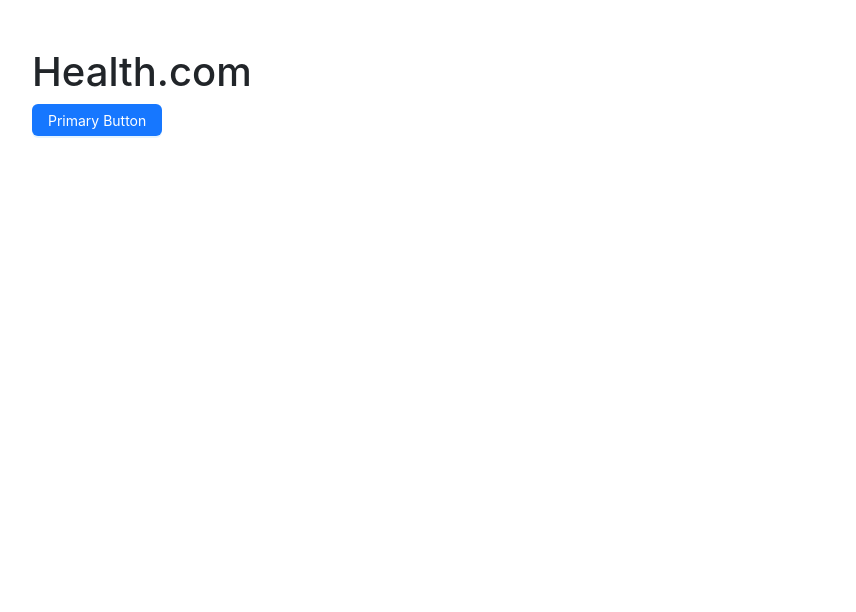
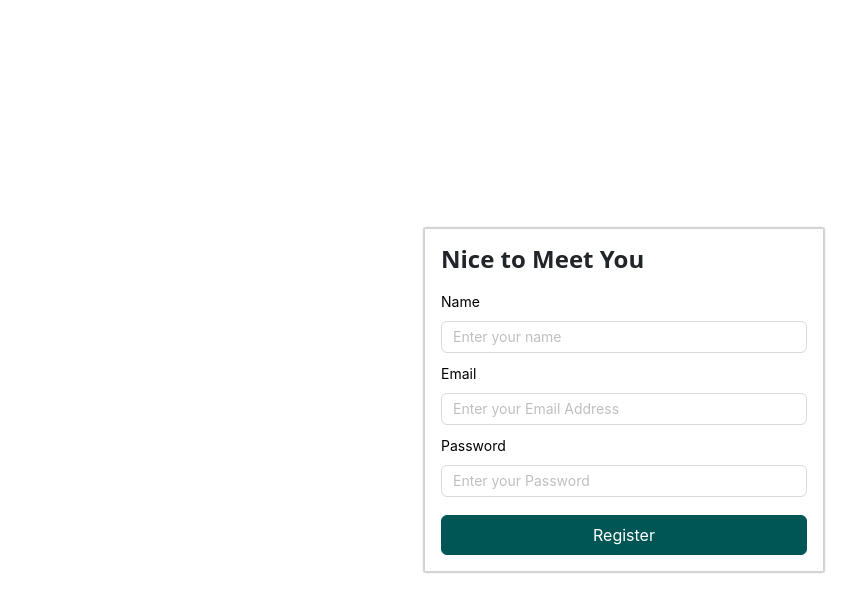
Before and after one commit to devoloper-rakib/health.com, a React (Create React App) app in the folder frontend/: page /register in a window 1280 px wide. Shown: the top 612 px of the page, without its empty margins (16-872 px from the left). Built offline with nearby package versions, Linux system fonts and the light colour scheme.

Commit message:
global style added and routeing added

```diff
--- a/frontend/src/App.js
+++ b/frontend/src/App.js
@@ -1,10 +1,16 @@
-import { Button } from 'antd';
+import { BrowserRouter, Route, Routes } from 'react-router-dom';
+
+import Login from './pages/Login';
+import Register from './pages/Register';
+
 function App() {
 	return (
-		<div className='App p-5'>
-			<h1>Health.com</h1>
-			<Button type='primary'> Primary Button</Button>
-		</div>
+		<BrowserRouter>
+			<Routes>
+				<Route path='/login' element={<Login />} />
+				<Route path='/register' element={<Register />} />
+			</Routes>
+		</BrowserRouter>
 	);
 }
 
--- a/frontend/src/index.css
+++ b/frontend/src/index.css
@@ -1,13 +1,54 @@
-body {
-  margin: 0;
-  font-family: -apple-system, BlinkMacSystemFont, 'Segoe UI', 'Roboto', 'Oxygen',
-    'Ubuntu', 'Cantarell', 'Fira Sans', 'Droid Sans', 'Helvetica Neue',
-    sans-serif;
-  -webkit-font-smoothing: antialiased;
-  -moz-osx-font-smoothing: grayscale;
+/* / global styles */
+.card {
+	box-shadow: 0 0 2px gray;
+	border-radius: 0 !important;
 }
 
-code {
-  font-family: source-code-pro, Menlo, Monaco, Consolas, 'Courier New',
-    monospace;
+.card-title {
+	font-size: 1.5rem;
+	font-weight: bold;
 }
+
+.normal-text {
+	font-size: 1rem;
+}
+
+/* / antd design overrides styles */
+.input {
+	border-radius: 2px !important;
+	border: 1px solid rgba(128, 128, 128, 0.524) !important;
+	height: 40px !important;
+}
+input:focus {
+	outline: none !important;
+	box-shadow: none !important;
+	border: 1px solid gray !important;
+}
+label {
+	font-size: 1rem;
+	color: black !important;
+}
+.ant-form-item {
+	margin: 10px 0 !important;
+}
+
+.primary-button {
+	background-color: #005555 !important;
+	border-color: #005555 !important;
+	height: 40px !important;
+	width: 100% !important;
+	color: white !important;
+	font-size: 1rem !important;
+}
+
+/* / authentication pages */
+.authentication {
+	height: 100vh;
+	display: flex;
+	align-items: center;
+	justify-content: center;
+}
+
+.authentication-form {
+	width: 400px; /* will change to something better */
+}
--- a/frontend/src/pages/Register.js
+++ b/frontend/src/pages/Register.js
@@ -1,7 +1,27 @@
+import { Button, Form, Input } from 'antd';
+
 const Register = () => {
 	return (
-		<div>
-			<h1>Register</h1>
+		<div className='authentication'>
+			<div className='authentication-form card p-3'>
+				<h1 className='card-title'>Nice to Meet You</h1>
+
+				<Form layout='vertical'>
+					<Form.Item label='Name' name='name'>
+						<Input placeholder='Enter your name' />
+					</Form.Item>
+
+					<Form.Item label='Email' name='email'>
+						<Input placeholder='Enter your Email Address' />
+					</Form.Item>
+
+					<Form.Item label='Password' name='password'>
+						<Input placeholder='Enter your Password' />
+					</Form.Item>
+
+					<Button className='primary-button mt-2'> Register </Button>
+				</Form>
+			</div>
 		</div>
 	);
 };
```
